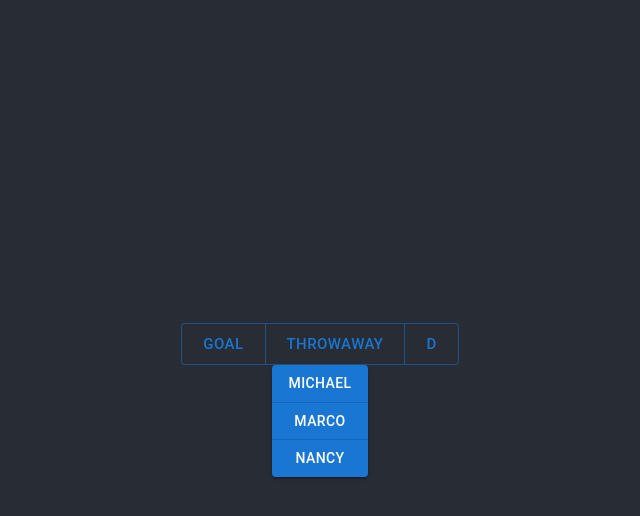
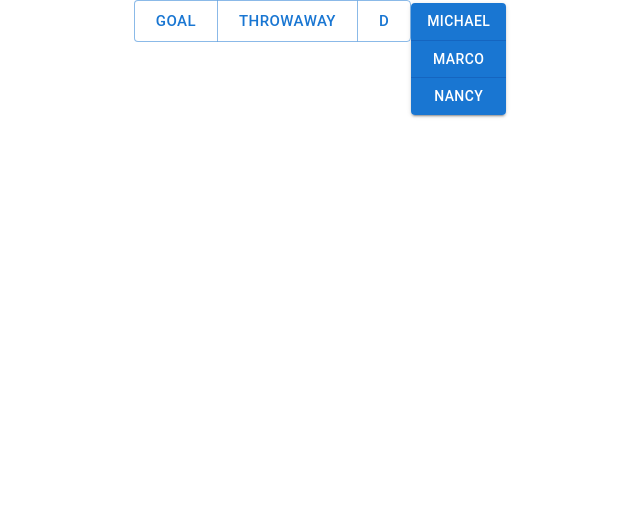
Before and after one commit to mphamhung/stat-track, a React (Create React App) app: page / in a window 1280 px wide. Shown: the top 516 px of the page, without its empty margins (320-960 px from the left). Built offline with nearby package versions, Linux system fonts and the light colour scheme.

Commit message:
containerized

```diff
--- a/src/App.js
+++ b/src/App.js
@@ -1,7 +1,7 @@
 import './App.css';
-import Button from '@mui/material/Button';
-import ButtonGroup from '@mui/material/ButtonGroup';
-import Alert from '@mui/material/Alert';
+import {Alert, Button, ButtonGroup, Container} from '@mui/material';
+// import ButtonGroup from '@mui/material/ButtonGroup';
+// import Alert from '@mui/material/Alert';
 import React from 'react'
 
   const plays = []
@@ -80,16 +80,19 @@ class App extends React.Component {
 
   return (
     <div className="App">
-      <header className="App-header">
+      <Container>
       <ButtonGroup size="large" aria-label="text button group">
         {buttonActions}
       </ButtonGroup>
       <ButtonGroup orientation="vertical" size='medium' variant="contained" aria-label="outlined primary button group">
         {buttonMembers}
       </ButtonGroup>
+      </Container>
+      <Container>
+      {this.renderPlays()}
 
-      {this.renderPlays()}
-      </header>
+      </Container>
+
     </div>
   );
   }
```
